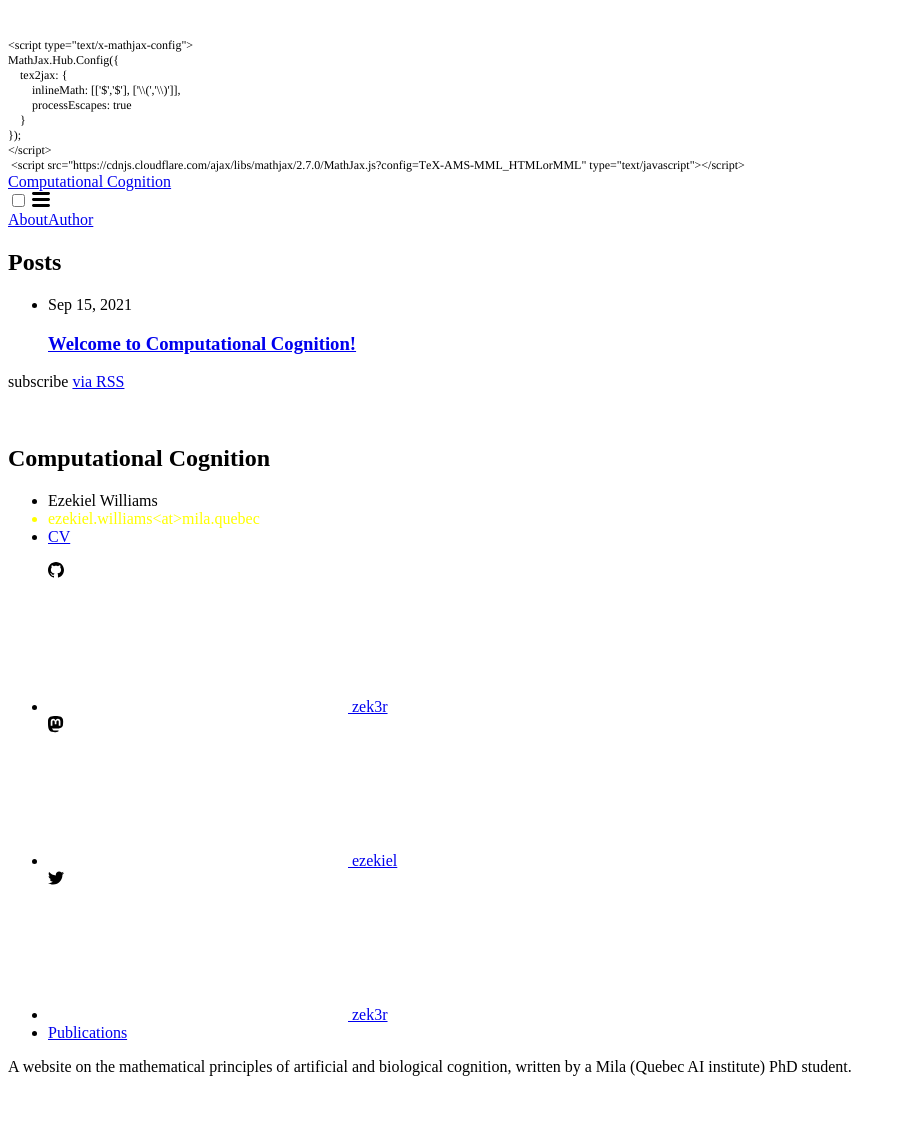
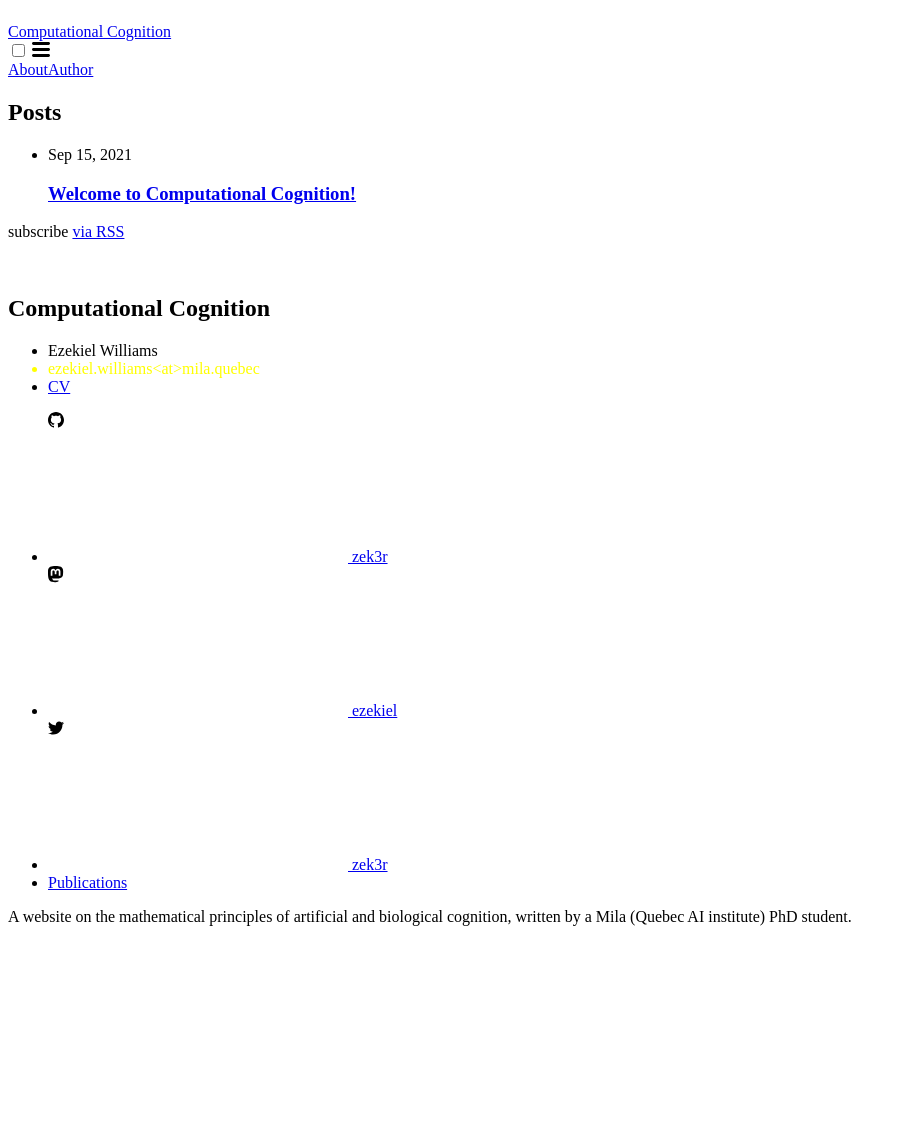
Before and after one commit to zek3r/zek3r.github.io, a Jekyll site: the page built from index.markdown, in a window 1280 px wide. Shown: the whole page, without its empty margins (0-906 px from the left). Built offline with Jekyll 4.4.1, drawn with Linux system fonts in a browser that asks for light colours; after the commit the page ends 976 px from its top, so only the background shows below that.

Commit message:
problems

```diff
--- a/_includes/head.html
+++ b/_includes/head.html
@@ -8,21 +8,10 @@
   <meta name="CocoaVersion" content="2113.6">
   <style type="text/css">
     p.p1 {margin: 0.0px 0.0px 0.0px 0.0px; font: 12.0px Times; color: #000000; -webkit-text-stroke: #000000}
-    p.p2 {margin: 0.0px 0.0px 0.0px 0.0px; font: 12.0px Times; color: #000000; -webkit-text-stroke: #000000; min-height: 14.0px}
     span.s1 {font-kerning: none}
   </style>
 </head>
 <body>
 <p class="p1"><span class="s1">{%- seo -%} {%- feed_meta -%} {%- if jekyll.environment == 'production' and site.google_analytics -%} {%- include google-analytics.html -%} {%- endif -%}<span class="Apple-converted-space"> </span></span></p>
-<p class="p2"><span class="s1"></span><br></p>
-<p class="p1"><span class="s1">&lt;script type="text/x-mathjax-config"&gt;<span class="Apple-converted-space"> </span></span></p>
-<p class="p1"><span class="s1">MathJax.Hub.Config({<span class="Apple-converted-space"> </span></span></p>
-<p class="p1"><span class="s1"><span class="Apple-converted-space">    </span>tex2jax: {<span class="Apple-converted-space"> </span></span></p>
-<p class="p1"><span class="s1"><span class="Apple-converted-space">        </span>inlineMath: [['$','$'], ['\\(','\\)']],<span class="Apple-converted-space"> </span></span></p>
-<p class="p1"><span class="s1"><span class="Apple-converted-space">        </span>processEscapes: true<span class="Apple-converted-space"> </span></span></p>
-<p class="p1"><span class="s1"><span class="Apple-converted-space">    </span>}<span class="Apple-converted-space"> </span></span></p>
-<p class="p1"><span class="s1">});<span class="Apple-converted-space"> </span></span></p>
-<p class="p1"><span class="s1">&lt;/script&gt;</span></p>
-<p class="p1"><span class="s1"><span class="Apple-converted-space"> </span>&lt;script src="https://cdnjs.cloudflare.com/ajax/libs/mathjax/2.7.0/MathJax.js?config=TeX-AMS-MML_HTMLorMML" type="text/javascript"&gt;&lt;/script&gt;</span></p>
 </body>
 </html>
```
